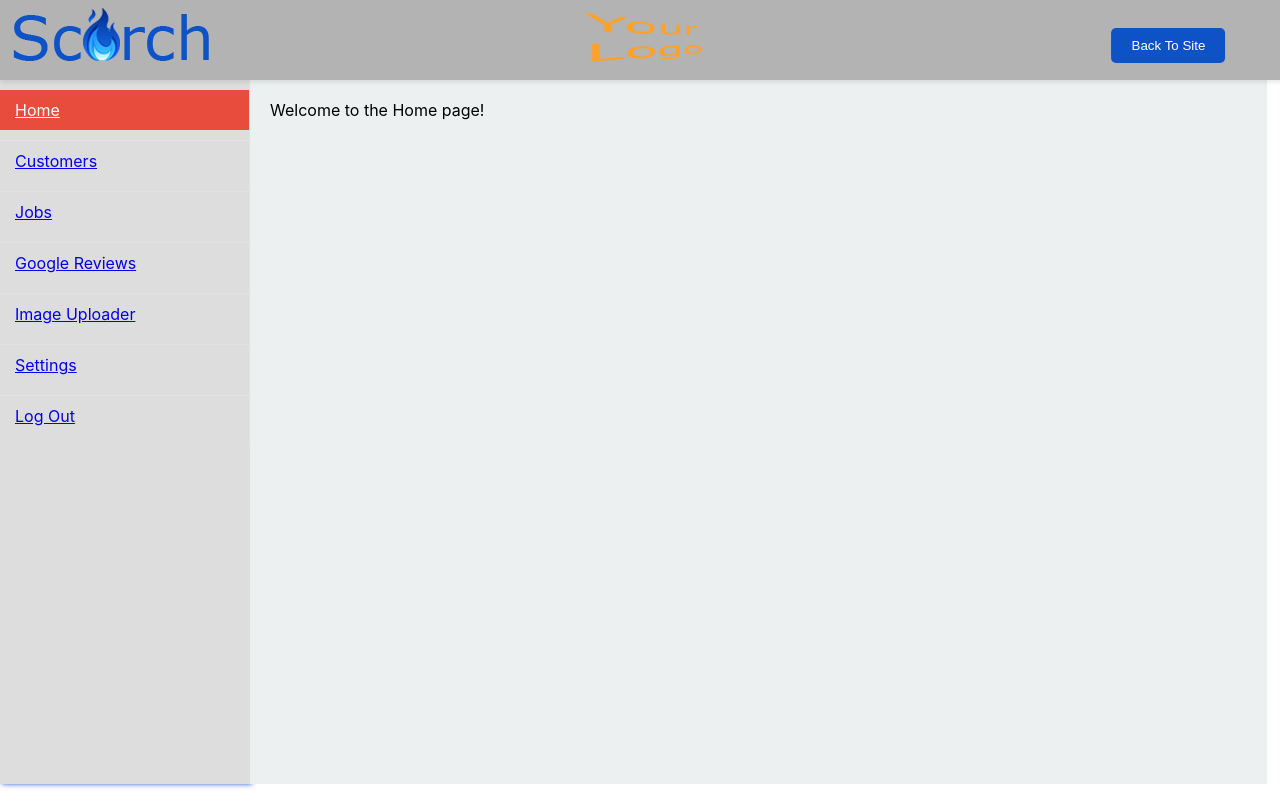
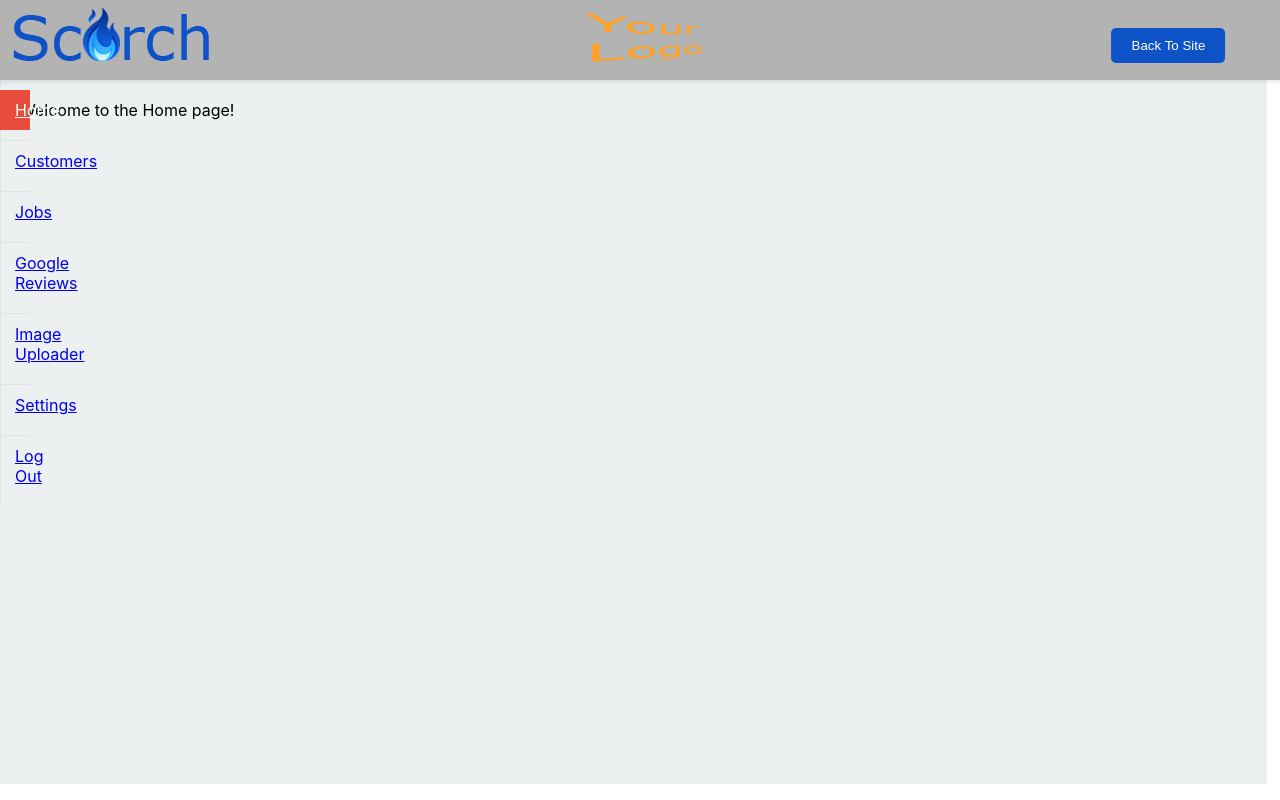
Before and after one commit to WKellettScorch/ScorchWebApp, a React (Create React App) app in the folder frontend/scorch-web-app/: page / in a window 1280 px wide. Built offline with nearby package versions, Linux system fonts and the light colour scheme.

Commit message:
Optimizing for Mobile

```diff
--- a/frontend/scorch-web-app/src/components/MainLayout/MainLayout.css
+++ b/frontend/scorch-web-app/src/components/MainLayout/MainLayout.css
@@ -1,2 +1,35 @@
 /*"\frontend\scorch-web-app\src\components\MainLayout\MainLayout.css" */
-.mainLayout {     display: flex;     flex-direction: column;     height: 98vh;     width: 99vw; }  .bodyWrapper {     display: flex;     flex: 1; }  .sideBar {     display: flex;     flex-direction: column;     align-items: stretch; /* Items will take the full width of sideBar */     background-color: #dddddd;     width: 250px; /* Increased width */     box-shadow: 2px 0 5px rgba(0, 66, 209, 0.877); }  .contentArea {     flex-grow: 1;     overflow: auto;     padding: 20px; }
+.mainLayout {
+    display: flex;
+    flex-direction: column;
+    height: 98vh;
+    width: 99vw;
+}
+
+.bodyWrapper {
+    display: flex;
+    flex: 1;
+}
+
+.sideBar {
+    display: flex;
+    flex-direction: column;
+    align-items: stretch;
+    /* Items will take the full width of sideBar */
+    background-color: #dddddd;
+    width: 250px;
+    /* Increased width */
+    box-shadow: 2px 0 5px rgba(0, 66, 209, 0.877);
+}
+
+.contentArea {
+    flex-grow: 1;
+    overflow: auto;
+    padding: 20px;
+}
+
+@media (min-width: 769px) {
+    .sideBar{
+        width: 0px;
+    }
+}
```
